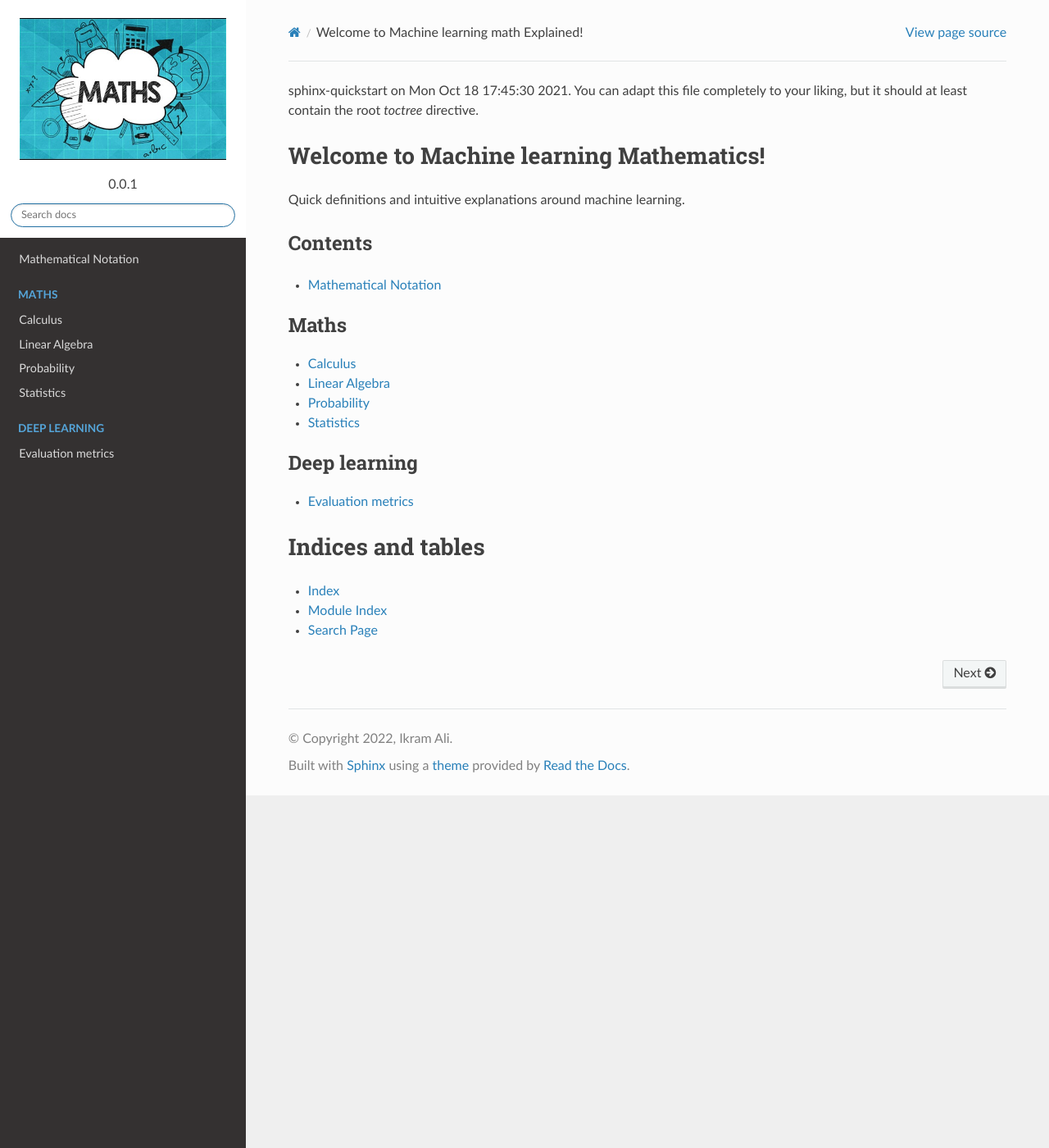
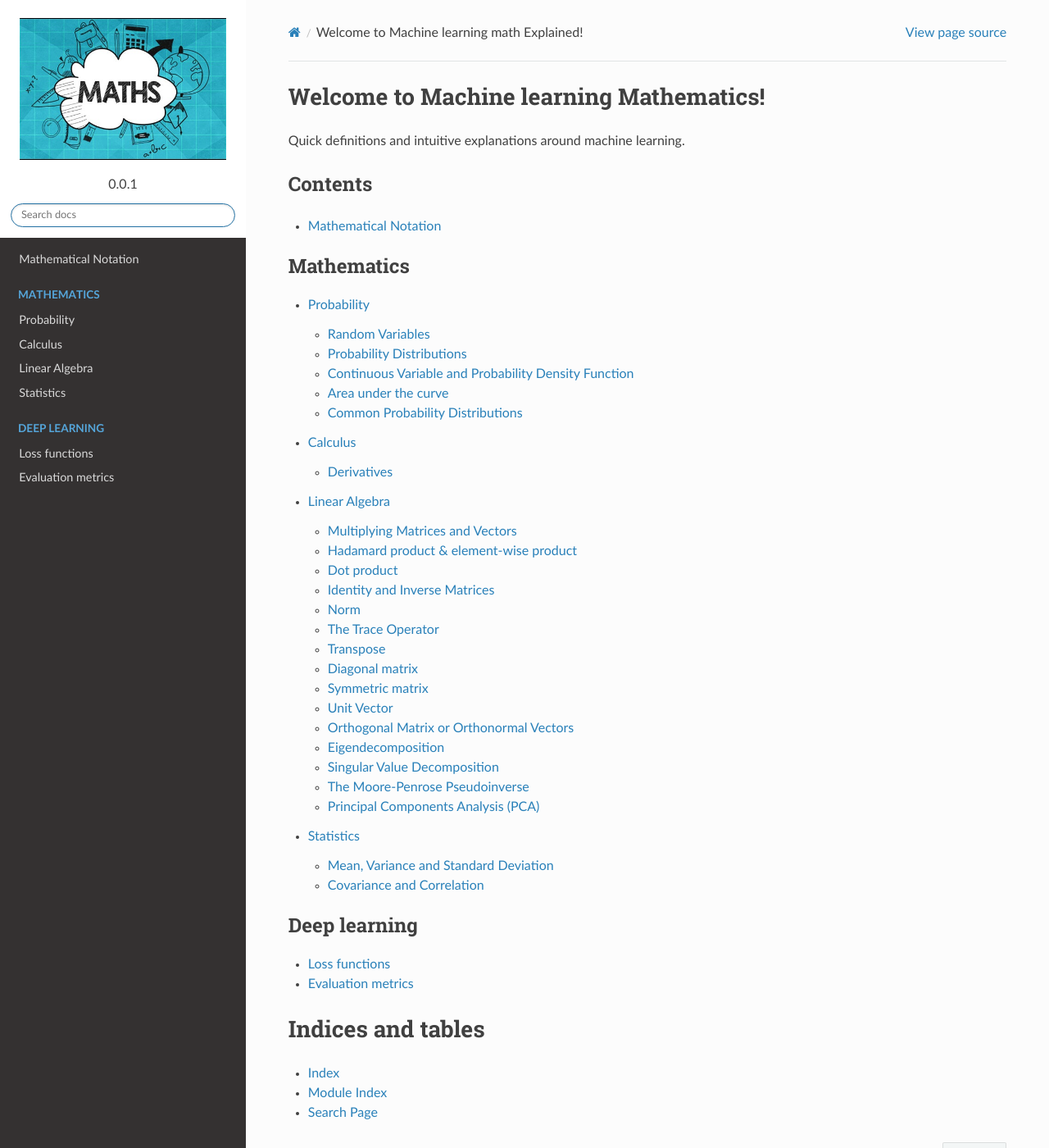
Before and after one commit to akkefa/ml-notes, a Sphinx documentation site: the page built from docs/index.rst, in a window 1280 px wide and 1400 px high. Shown: the whole window at 82% size. Built offline with Sphinx 7.4.7 and the Read the Docs theme 2.0.0, drawn with Linux system fonts in a browser that asks for light colours.

Commit message:
Loss functions (#10)
* eval metrics added

* eval metrics added

* eval metrics added

* eval metrics added

* eval metrics added

```diff
--- a/docs/index.rst
+++ b/docs/index.rst
@@ -1,8 +1,3 @@
-.. ml_math documentation master file, created by
-sphinx-quickstart on Mon Oct 18 17:45:30 2021.
-You can adapt this file completely to your liking, but it should at least
-contain the root `toctree` directive.
-
 .. title::
    Welcome to Machine learning math Explained!
 
@@ -20,18 +15,19 @@ Contents
    notation
 
 .. toctree::
-   :caption: Maths
-   :maxdepth: 1
+   :caption: Mathematics
+   :maxdepth: 2
 
+   probability
    calculus
    linear_algebra
-   probability
    statistics
 
 .. toctree::
    :caption: Deep learning
    :maxdepth: 1
 
+   loss_functions
    evaluation_metrics
 
 
--- /dev/null
+++ b/docs/loss_functions.rst
@@ -0,0 +1,12 @@
+Loss functions
+===============
+
+Classification
+---------------
+
+
+Regression
+-----------
+
+Mean Squared Error
+^^^^^^^^^^^^^^^^^^^
```
Also changed, not shown: docs/evaluation_metrics.rst (+7 -3 lines).
